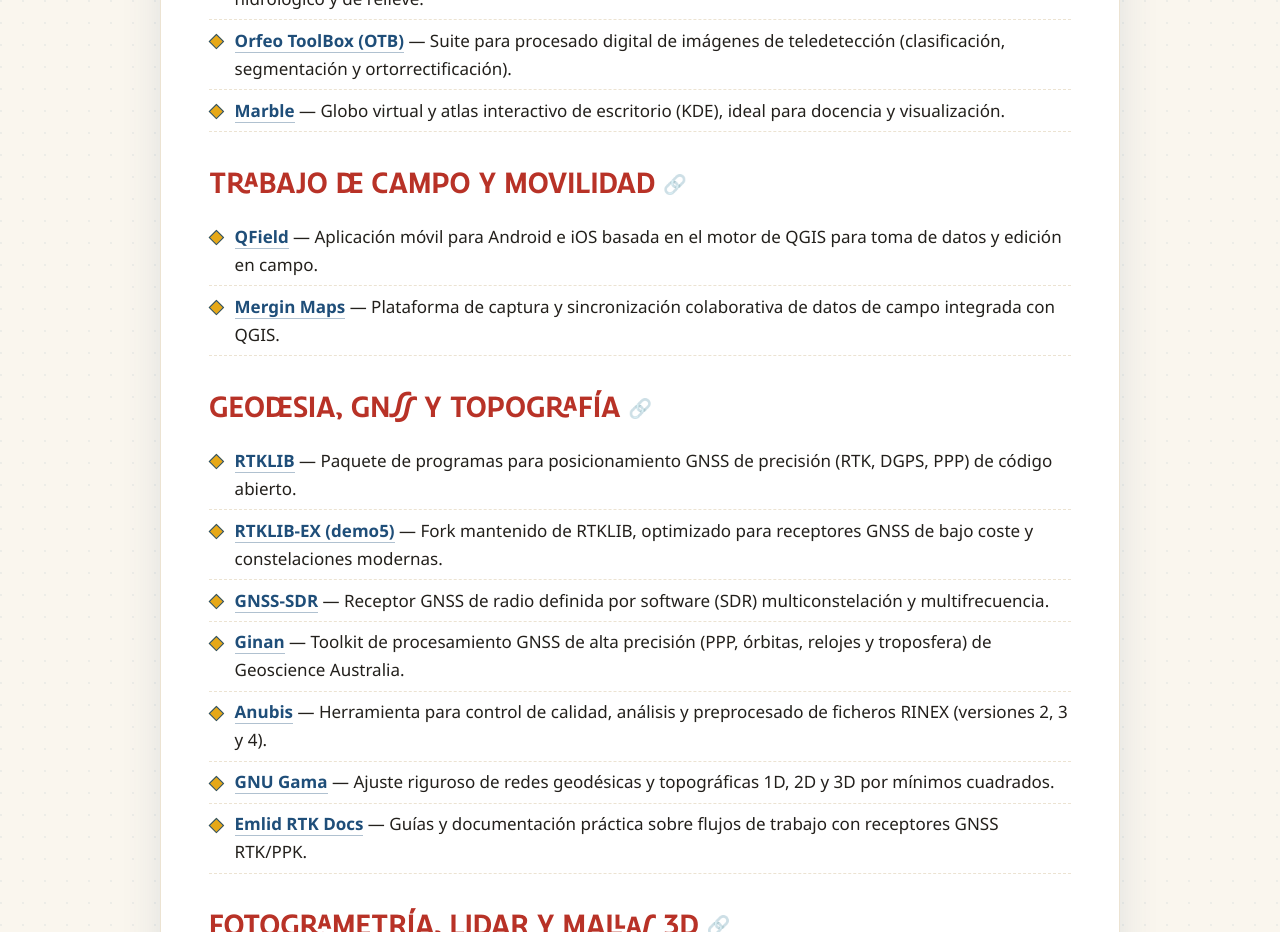
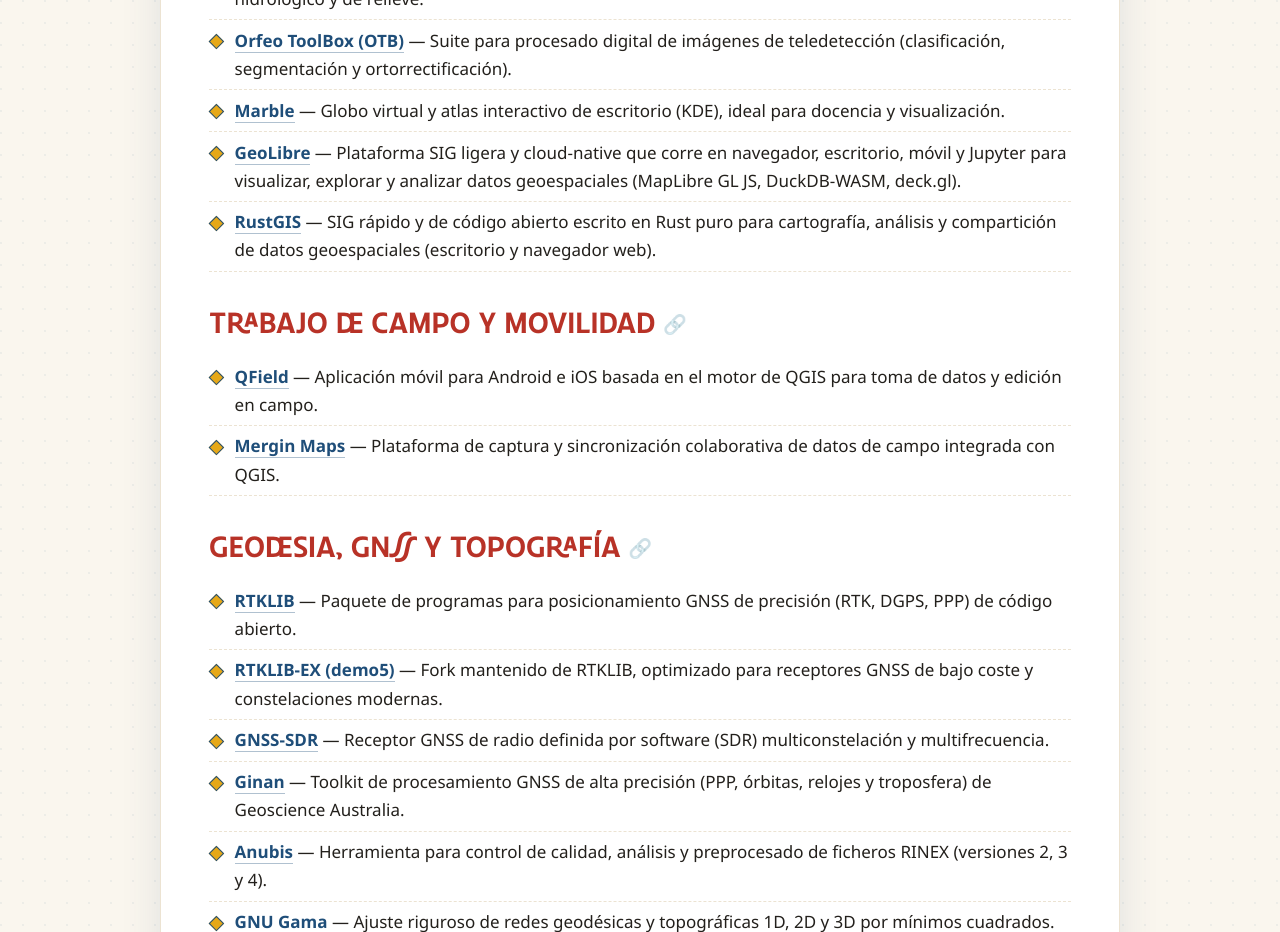
Before and after one commit to IngenieroGeomatico/Documentacion_Geomatica, a plain HTML site: page index.html in a window 1280 px wide. Shown: the part 5060-5992 px from the top of the page. Drawn offline with Linux system fonts and the light colour scheme.

Commit message:
docs: añadir GeoLibre y RustGIS a SIG de escritorio

```diff
--- a/index.html
+++ b/index.html
@@ -133,6 +133,8 @@
 <li><a href="https://www.whiteboxgeo.com/">WhiteboxTools</a> — Plataforma de geoprocesamiento de alto rendimiento para análisis geoespacial, hidrológico y de relieve.</li>
 <li><a href="https://www.orfeo-toolbox.org/">Orfeo ToolBox (OTB)</a> — Suite para procesado digital de imágenes de teledetección (clasificación, segmentación y ortorrectificación).</li>
 <li><a href="https://marble.kde.org/">Marble</a> — Globo virtual y atlas interactivo de escritorio (KDE), ideal para docencia y visualización.</li>
+<li><a href="https://geolibre.app/">GeoLibre</a> — Plataforma SIG ligera y cloud-native que corre en navegador, escritorio, móvil y Jupyter para visualizar, explorar y analizar datos geoespaciales (MapLibre GL JS, DuckDB-WASM, deck.gl).</li>
+<li><a href="https://github.com/opengeos/RustGIS">RustGIS</a> — SIG rápido y de código abierto escrito en Rust puro para cartografía, análisis y compartición de datos geoespaciales (escritorio y navegador web).</li>
 </ul>
 <h3 id="trabajo-de-campo-y-movilidad">Trabajo de campo y movilidad<a class="headerlink" href="#trabajo-de-campo-y-movilidad" title="Enlace a esta sección">🔗</a></h3>
 <ul>
```
Also changed, not shown: 1 other file.
